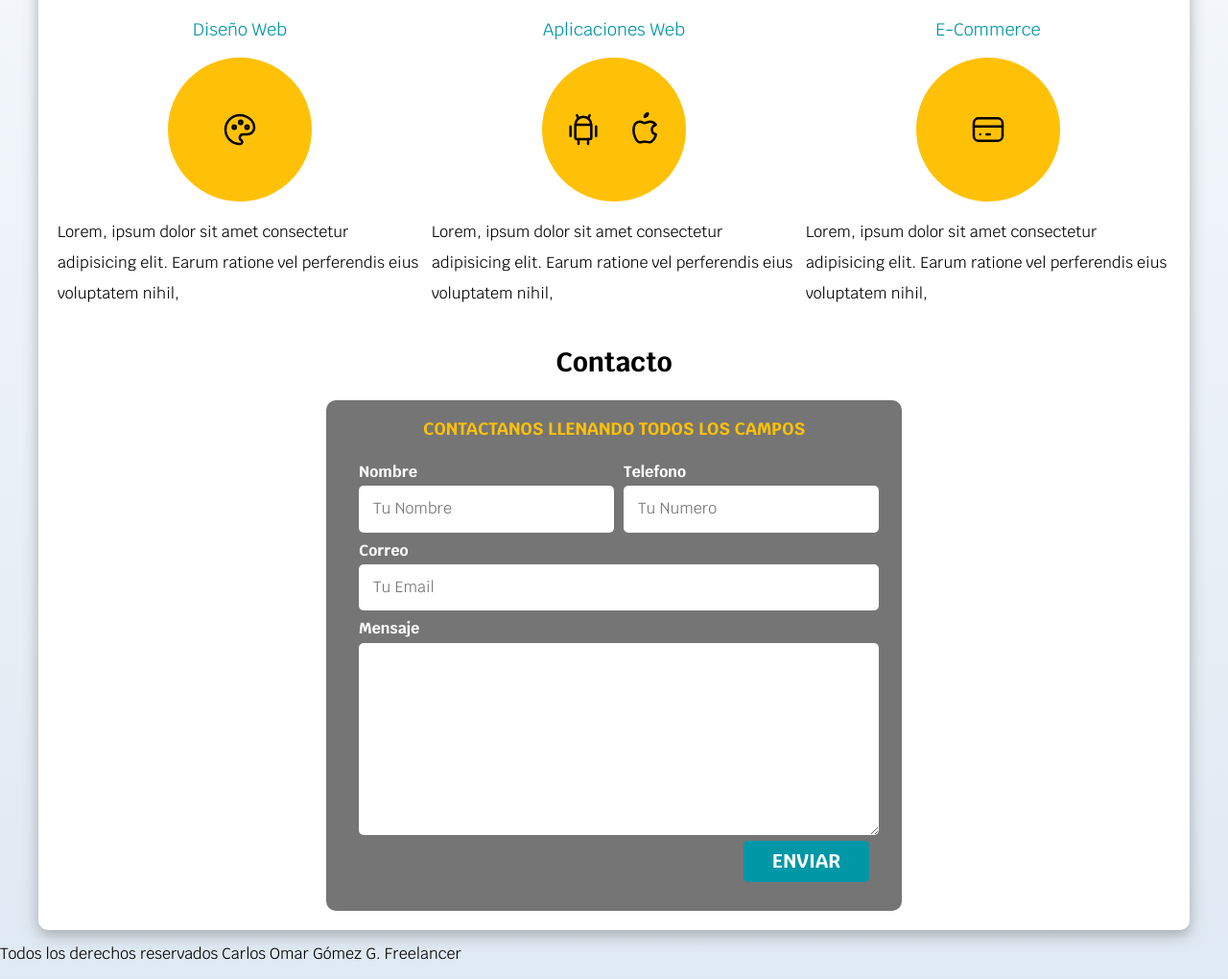
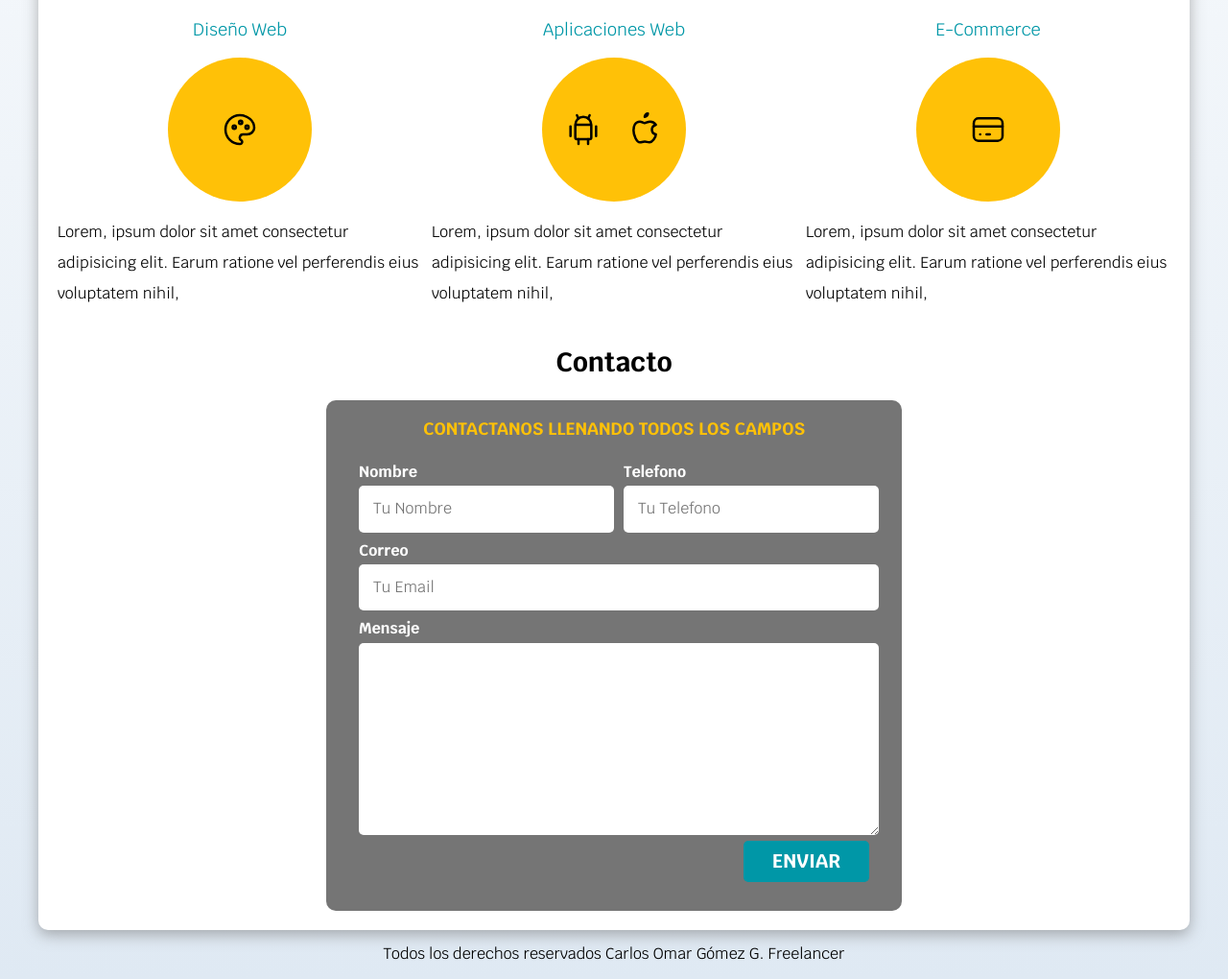
Before and after one commit to carlosgomez900/freelance, a plain HTML site: page index.html in a window 1280 px wide. Shown: the part 663-1683 px from the top of the page at 96% size. Drawn offline with Linux system fonts and the light colour scheme.

Commit message:
proyecto termindo

```diff
--- a/css/style.css
+++ b/css/style.css
@@ -11,10 +11,21 @@
 html {
     font-size: 62.5%;
     box-sizing: border-box; /* Hack para Box Model*/
+    scroll-snap-type: y mandatory;
 }
+
+/*Scroll snap*/
+.servicios,
+.navegacion-principal,
+.formulario {
+    scroll-snap-align: center;
+    scroll-snap-stop:always ;
+}
+
 *, *:before, *:after {
     box-sizing: inherit;
     }
+
 
 body {
     font-size: 16px;
@@ -169,6 +180,7 @@ h1, h2, h3 {
     align-items: flex-end;
 }
 
+
 /*servicios*/
 
 @media (min-width:768px) {
@@ -265,4 +277,7 @@ h1, h2, h3 {
     border-radius: .5rem;
 }
 
-/**/
+/*footer*/
+.footer {
+    text-align: center;
+}
--- a/index.html
+++ b/index.html
@@ -114,7 +114,7 @@
 
                             <div class="campo">
                               <label for="">Telefono</label>
-                              <input class="input-text" type="tel" placeholder="Tu Numero">
+                              <input class="input-text" type="tel" placeholder="Tu Telefono">
                             </div>
 
                             <div class="campo ">
```
